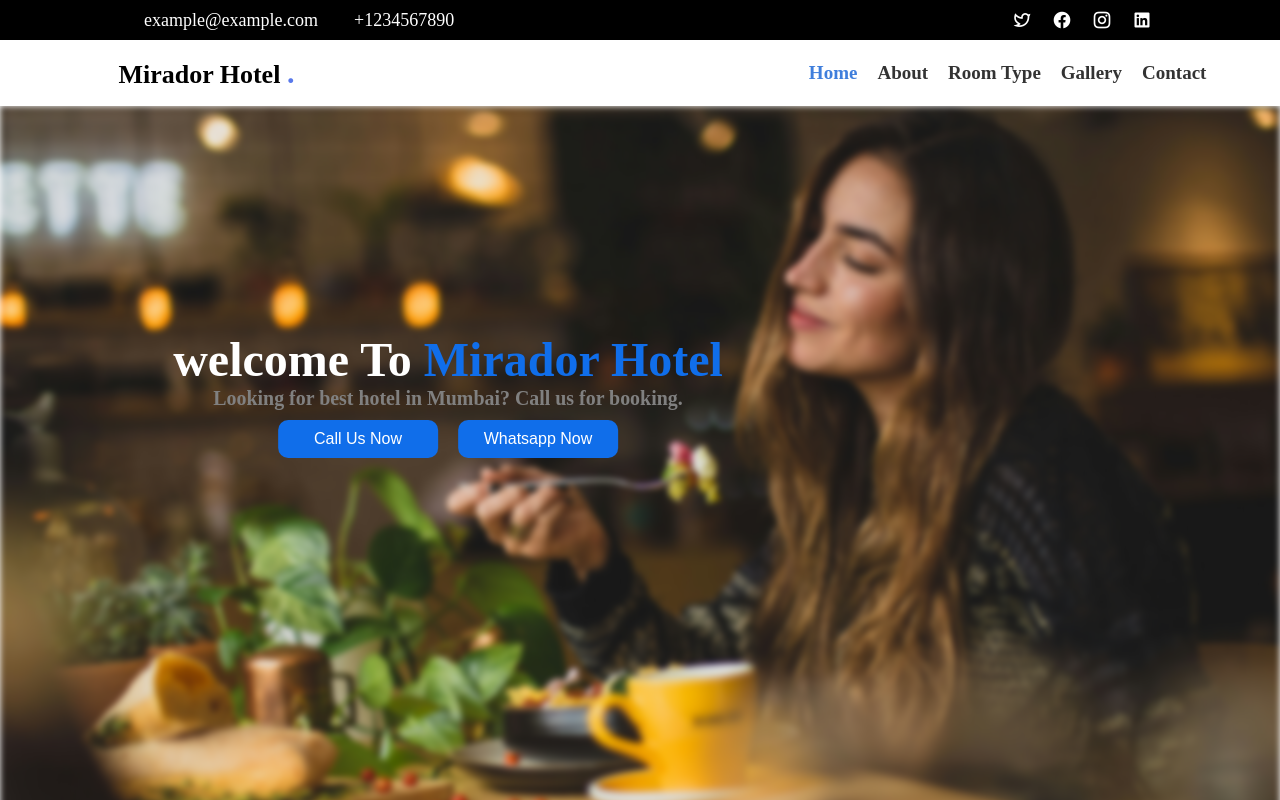
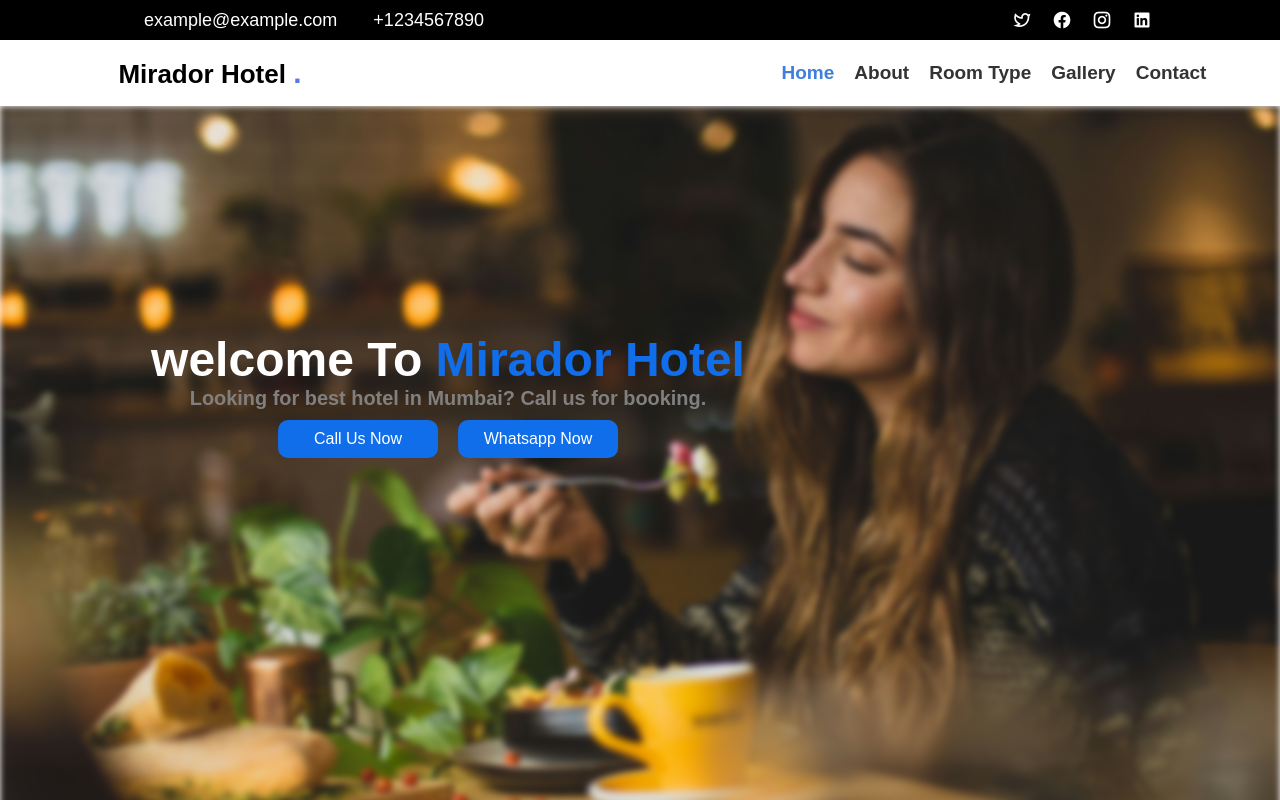
Before and after one commit to akku2005/hotel_app, a React (Create React App) app: page / in a window 1280 px wide. Shown: the top 800 px of the page. Built offline with nearby package versions, Linux system fonts and the light colour scheme.

Commit message:
SCSS ROO UPDATE

```diff
--- /dev/null
+++ b/src/app.scss
@@ -0,0 +1,3 @@
+:root{
+    font-family: Arial, Helvetica, sans-serif;
+}
--- a/src/components/About/About.scss
+++ b/src/components/About/About.scss
@@ -1,3 +1,5 @@
+@import '../../app.scss';
+
 .about {
     width: 100%;
     height: 100vh;
--- a/src/components/Contact/Contact.scss
+++ b/src/components/Contact/Contact.scss
@@ -1,3 +1,5 @@
+@import '../../app.scss';
+
 #contact{
   // background-color: aqua;
   width: 100%;
--- a/src/components/Footer/Footer.scss
+++ b/src/components/Footer/Footer.scss
@@ -1,3 +1,5 @@
+@import '../../app.scss';
+
 .grid-container {
     height: auto;
     display: grid;
--- a/src/components/Footer/Footer2.scss
+++ b/src/components/Footer/Footer2.scss
@@ -1,3 +1,5 @@
+@import '../../app.scss';
+
 #footer2 {
     height: auto;
     width: 100%;
--- a/src/components/Gallery/Gallery.scss
+++ b/src/components/Gallery/Gallery.scss
@@ -1,3 +1,5 @@
+@import '../../app.scss';
+
 #gallery{
     // background-color: aqua;
     width: 100%;
--- a/src/components/Header/Header.scss
+++ b/src/components/Header/Header.scss
@@ -1,3 +1,5 @@
+@import '../../app.scss';
+
 *{
     margin: 0;
     padding: 0;
--- a/src/components/Home/Home.scss
+++ b/src/components/Home/Home.scss
@@ -1,3 +1,5 @@
+@import '../../app.scss';
+
 .myContainer{
     box-sizing: border-box;
     cursor: auto;
--- a/src/components/Main/Main.scss
+++ b/src/components/Main/Main.scss
@@ -1,3 +1,5 @@
+@import '../../app.scss';
+
 /* Header.css */
 .header {
   overflow-x: hidden;
--- a/src/components/Map/Map.jsx
+++ b/src/components/Map/Map.jsx
@@ -21,7 +21,7 @@ const Map = ({ latitude, longitude, uniqueProperty }) => {
     <>
     <div id='location'>
     <div class="left-column">
-    <h2>Location :-</h2>
+    <h2>Location</h2>
     <iframe
       title={`Google Map ${uniqueProperty}`}
       src={embedUrl}
--- a/src/components/Map/Map.scss
+++ b/src/components/Map/Map.scss
@@ -1,9 +1,12 @@
+@import '../../app.scss';
+
 #location {
   box-sizing: border-box;
   margin-left: 10%;
   margin-right: 10%;
   height: auto;
   display: grid;
+  font-family: Arial, Helvetica, sans-serif;
   grid-template-columns: 1fr 1fr; /* Two equal columns */
 
   @media (max-width: 726px) {
@@ -26,13 +29,15 @@
 }
 
 #fom {
+  padding: 5%;
   margin-top: 25px;
   box-sizing: border-box;
   box-shadow: 0px 0px 5px 0px rgba(0, 0, 0, 0.3);
   width: 100%;
   height: 450px;
-  font-size: 25px;
-  font-style: italic;
+  font-size: 15px;
+  font-family: Arial, Helvetica, sans-serif;
+  // font-style: italic;
 
   h1 {
     margin-left: 15px;
```
